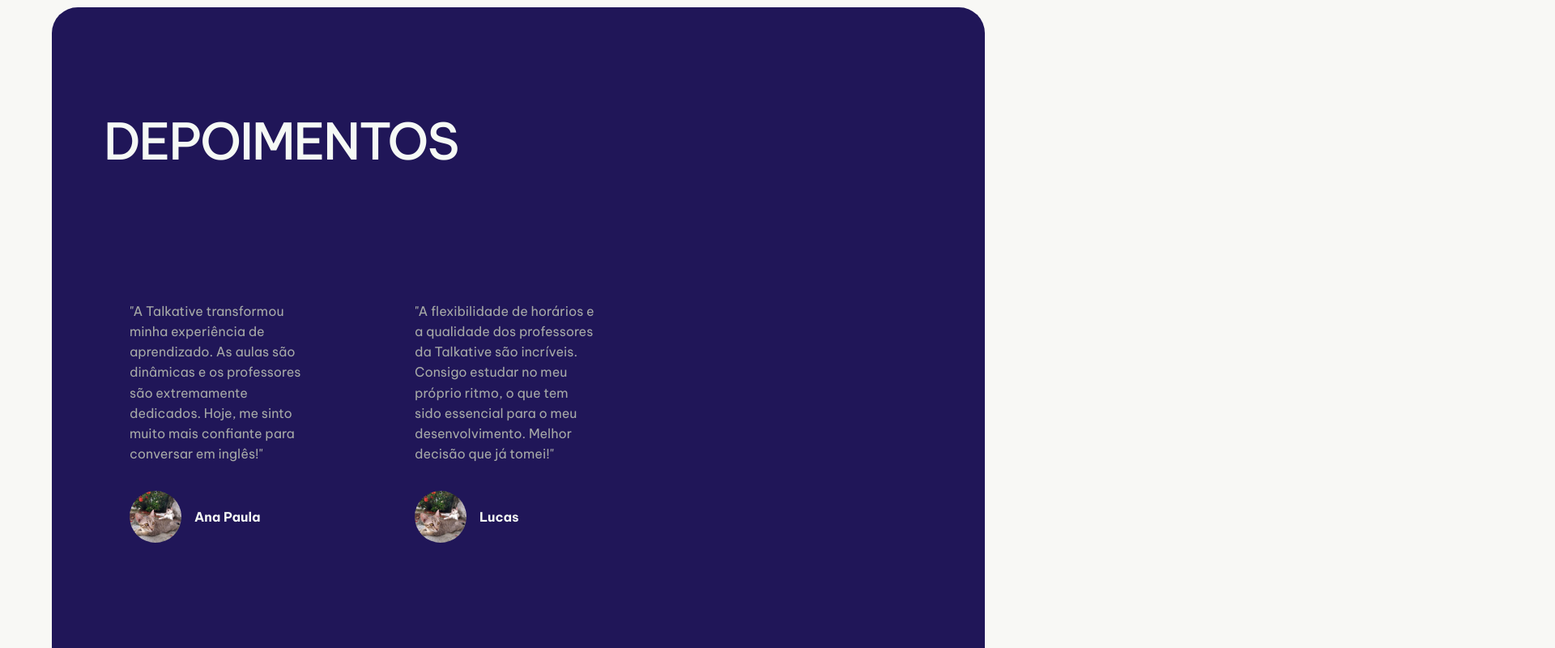
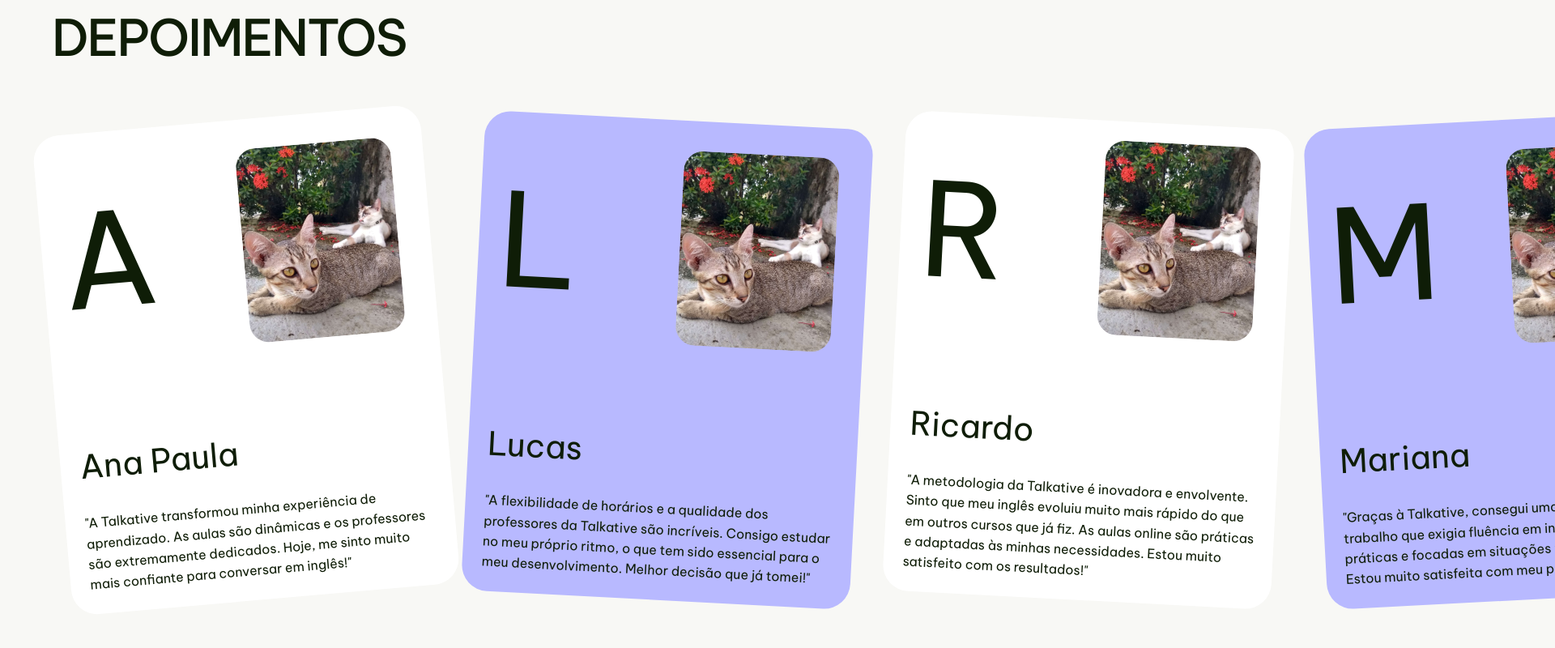
Before and after one commit to SnayderRodrigues/react-study, a React (Vite) app: page / in a window 1280 px wide. Shown: the part 7460-8260 px from the top of the page at 81% size, 1920 px wide, since content can reach past the window. Built offline with nearby package versions, Linux system fonts and the light colour scheme.

Commit message:
update: testemonials section card wrapper and card styles

```diff
--- a/src/pages/home/Testemonials.jsx
+++ b/src/pages/home/Testemonials.jsx
@@ -9,60 +9,79 @@ const Testemonials = () => {
           <h2>DEPOIMENTOS</h2>
           <div className="testemonials__card-wrapper">
             <div className="testemonials__card">
+              <div className="testemonials__card-header">
+                <span>A</span>
+                <img src={Cat} alt="" />
+              </div>
+              <div className="testemonials__card-text">
+                <span>Ana Paula</span>
                 <p>
                   "A Talkative transformou minha experiência de aprendizado. As
-                aulas são dinâmicas e os professores são extremamente dedicados.
-                Hoje, me sinto muito mais confiante para conversar em inglês!"
+                  aulas são dinâmicas e os professores são extremamente
+                  dedicados. Hoje, me sinto muito mais confiante para conversar
+                  em inglês!"
                 </p>
-              <div className="testemonials__card-title">
-                <img src={Cat} alt="" />
-                <div>
-                  <span>Ana Paula</span>
-                </div>
               </div>
             </div>
             <div className="testemonials__card">
+              <div className="testemonials__card-header">
+                <span>L</span>
+                <img src={Cat} alt="" />
+              </div>
+              <div className="testemonials__card-text">
+                <span>Lucas</span>
                 <p>
                   "A flexibilidade de horários e a qualidade dos professores da
-                Talkative são incríveis. Consigo estudar no meu próprio ritmo, o
-                que tem sido essencial para o meu desenvolvimento. Melhor
+                  Talkative são incríveis. Consigo estudar no meu próprio ritmo,
+                  o que tem sido essencial para o meu desenvolvimento. Melhor
                   decisão que já tomei!"
                 </p>
-              <div className="testemonials__card-title">
-                <img src={Cat} alt="" />
-                <div>
-                  <span>Lucas</span>
-                </div>
-              </div>
-            </div>
-          </div>
-          <div className="testemonials__card-wrapper">
-            <div className="testemonials__card">
-              <p>
-                "Nunca pensei que aprender inglês poderia ser tão divertido e
-                eficiente. As aulas são personalizadas para o meu ritmo e nível
-                de conhecimento. Recomendo a Talkative para todos que querem
-                realmente aprender."
-              </p>
-              <div className="testemonials__card-title">
-                <img src={Cat} alt="" />
-                <div>
-                  <span>Alexandre</span>
-                </div>
               </div>
             </div>
             <div className="testemonials__card">
+              <div className="testemonials__card-header">
+                <span>R</span>
+                <img src={Cat} alt="" />
+              </div>
+              <div className="testemonials__card-text">
+                <span>Ricardo</span>
+                <p>
+                  "A metodologia da Talkative é inovadora e envolvente. Sinto
+                  que meu inglês evoluiu muito mais rápido do que em outros
+                  cursos que já fiz. As aulas online são práticas e adaptadas às
+                  minhas necessidades. Estou muito satisfeito com os
+                  resultados!"
+                </p>
+              </div>
+            </div>
+            <div className="testemonials__card">
+              <div className="testemonials__card-header">
+                <span>M</span>
+                <img src={Cat} alt="" />
+              </div>
+              <div className="testemonials__card-text">
+                <span>Mariana</span>
                 <p>
                   "Graças à Talkative, consegui uma promoção no trabalho que
                   exigia fluência em inglês. As aulas são práticas e focadas em
                   situações reais do dia a dia. Estou muito satisfeita com meu
                   progresso!"
                 </p>
-              <div className="testemonials__card-title">
+              </div>
+            </div>
+            <div className="testemonials__card">
+              <div className="testemonials__card-header">
+                <span>A</span>
                 <img src={Cat} alt="" />
-                <div>
-                  <span>Mariana</span>
               </div>
+              <div className="testemonials__card-text">
+                <span>Alexandre</span>
+                <p>
+                  "Nunca pensei que aprender inglês poderia ser tão divertido e
+                  eficiente. As aulas são personalizadas para o meu ritmo e
+                  nível de conhecimento. Recomendo a Talkative para todos que
+                  querem realmente aprender."
+                </p>
               </div>
             </div>
           </div>
--- a/src/styles/pages/home/_testemonials.scss
+++ b/src/styles/pages/home/_testemonials.scss
@@ -1,59 +1,82 @@
 @use "../../../styles/util/" as u;
 
 .testemonials {
-  color: var(--text-color-2);
   background-color: var(--bg-color);
   padding: var(--section-pd);
 
   &__container {
     display: flex;
     flex-direction: column;
-    gap: 4rem;
-    background-color: var(--dark-blue);
-    padding: 8rem 4rem;
-    border-radius: 2rem;
   }
   &__card-wrapper {
     display: flex;
-    gap: 4rem;
-    margin-right: 24rem;
+    flex-direction: row;
+    flex-wrap: nowrap;
+    gap: 2.5rem;
+    overflow: visible;
   }
   &__card {
-    width: 50%;
+    min-width: 30rem;
     display: flex;
     flex-direction: column;
     gap: 2rem;
-    color: var(--text-color-4);
-    padding: 2rem;
+    background-color: var(--white);
+    padding: 1.5rem;
     border-radius: 2rem;
     transition: background-color 300ms linear;
 
-    &:hover {
+    // &:nth-of-type(1), &:nth-of-type(2) {
+    //   flex: 2;
+    // }
+    // &:nth-of-type(3), &:nth-of-type(4), &:nth-of-type(5) {
+    //   width: 100%;
+    // }
+    &:nth-of-type(1) {
+      transform: rotate(-5deg);
+    }
+    &:nth-of-type(2) {
+      transform: rotate(3deg);
+    }
+    &:nth-of-type(3) {
+      transform: rotate(3deg);
+    }
+    &:nth-of-type(4) {
+      transform: rotate(-3deg);
+    }
+    &:nth-of-type(5) {
+      transform: rotate(2deg);
+    }
+    &:nth-of-type(2), &:nth-of-type(4) {
       background-color: var(--light-blue);
     }
   }
-  &__card-title {
+  &__card-header {
+    flex: 1;
     display: flex;
     align-items: center;
-    justify-content: left;
+    justify-content: space-between;
+    // gap: 4rem;
+    margin-bottom: 4rem;
 
+    span {
+      font-size: 10rem;
+      margin-right: 4rem;
+    }
     img {
       aspect-ratio: 1/1;
-      border-radius: 50%;
-      width: 64px;
-      height: 64px;
+      border-radius: 1.5rem;
+      width: 12rem;
+      height: 15rem;
       object-fit: cover;
       margin-right: 1rem;
     }
-    div {
-      display: flex;
-      flex-direction: column;
-      gap: 0.5rem;
-
-      span:first-child {
-        color: var(--text-color-2);
-        font-weight: 700;
-      }
+  }
+  &__card-text {
+    display: flex;
+    flex-direction: column;
+    span {
+      font-size: 2.5rem;
+      margin-bottom: 2rem;
     }
   }
 }
```
Lines whose indentation alone changed are shown as unchanged.
